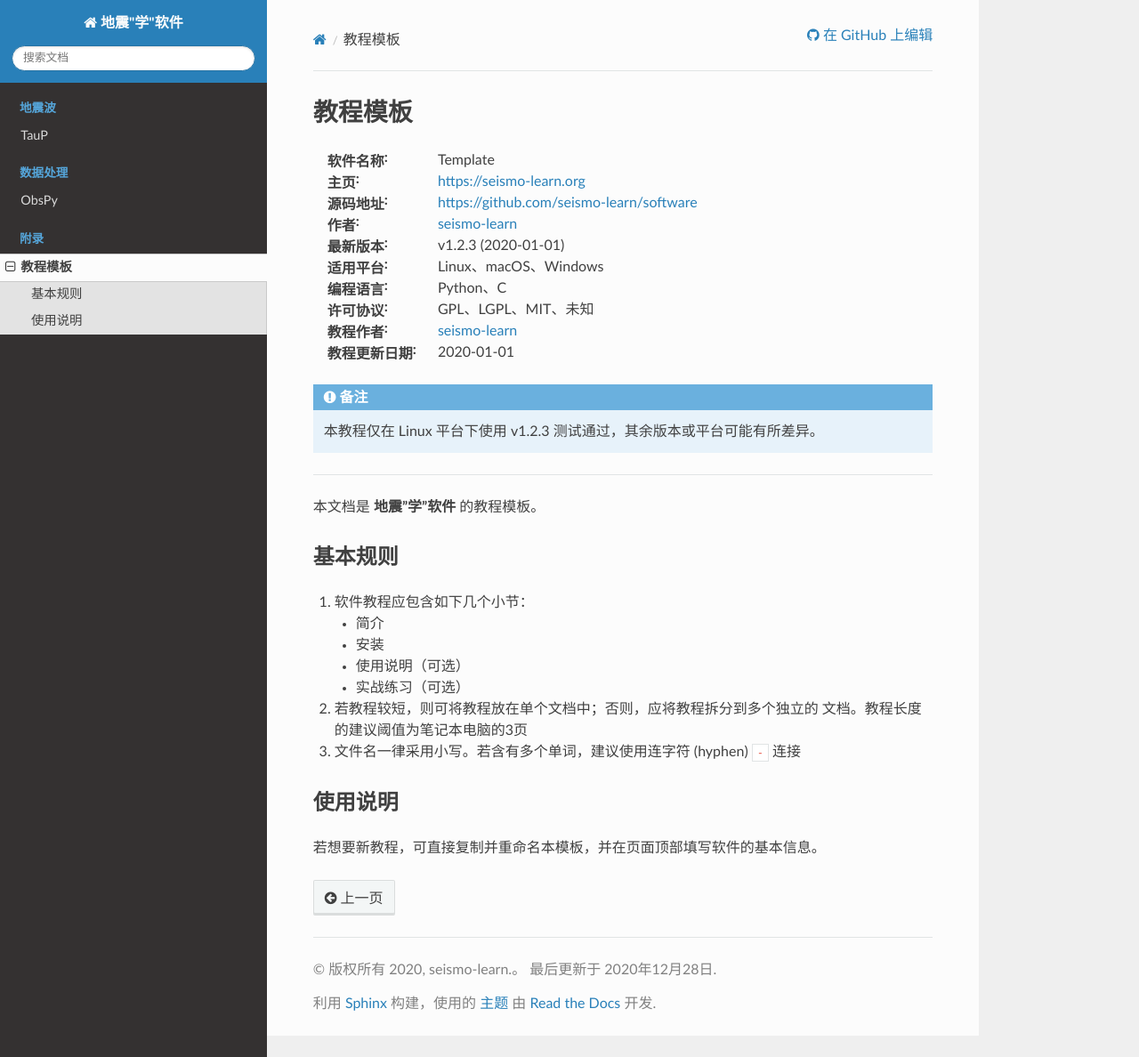
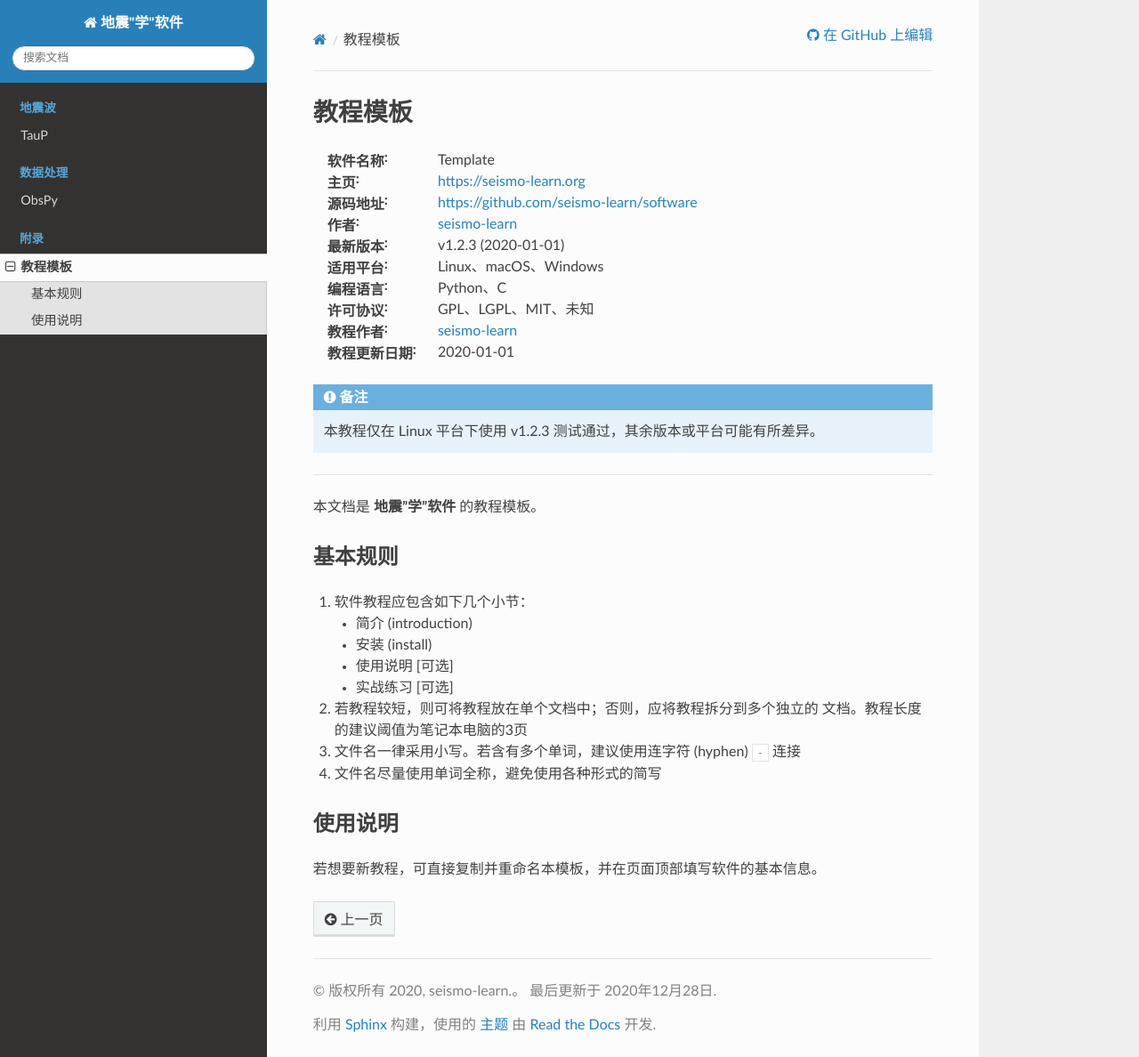
Before and after one commit to seismo-learn/software, a Sphinx documentation site: the page built from source/template.rst, in a window 1280 px wide and 1188 px high. Shown: the whole window at 89% size. Built offline with Sphinx 7.4.7 and the Read the Docs theme 2.0.0, drawn with Linux system fonts in a browser that asks for light colours.

Commit message:
Update template

```diff
--- a/source/template.rst
+++ b/source/template.rst
@@ -26,14 +26,15 @@
 
 1. 软件教程应包含如下几个小节：
 
-   - 简介
-   - 安装
-   - 使用说明（可选）
-   - 实战练习（可选）
+   - 简介 (introduction)
+   - 安装 (install)
+   - 使用说明 [可选]
+   - 实战练习 [可选]
 
 2. 若教程较短，则可将教程放在单个文档中；否则，应将教程拆分到多个独立的
    文档。教程长度的建议阈值为笔记本电脑的3页
 3. 文件名一律采用小写。若含有多个单词，建议使用连字符 (hyphen) ``-`` 连接
+4. 文件名尽量使用单词全称，避免使用各种形式的简写
 
 使用说明
 --------
```
